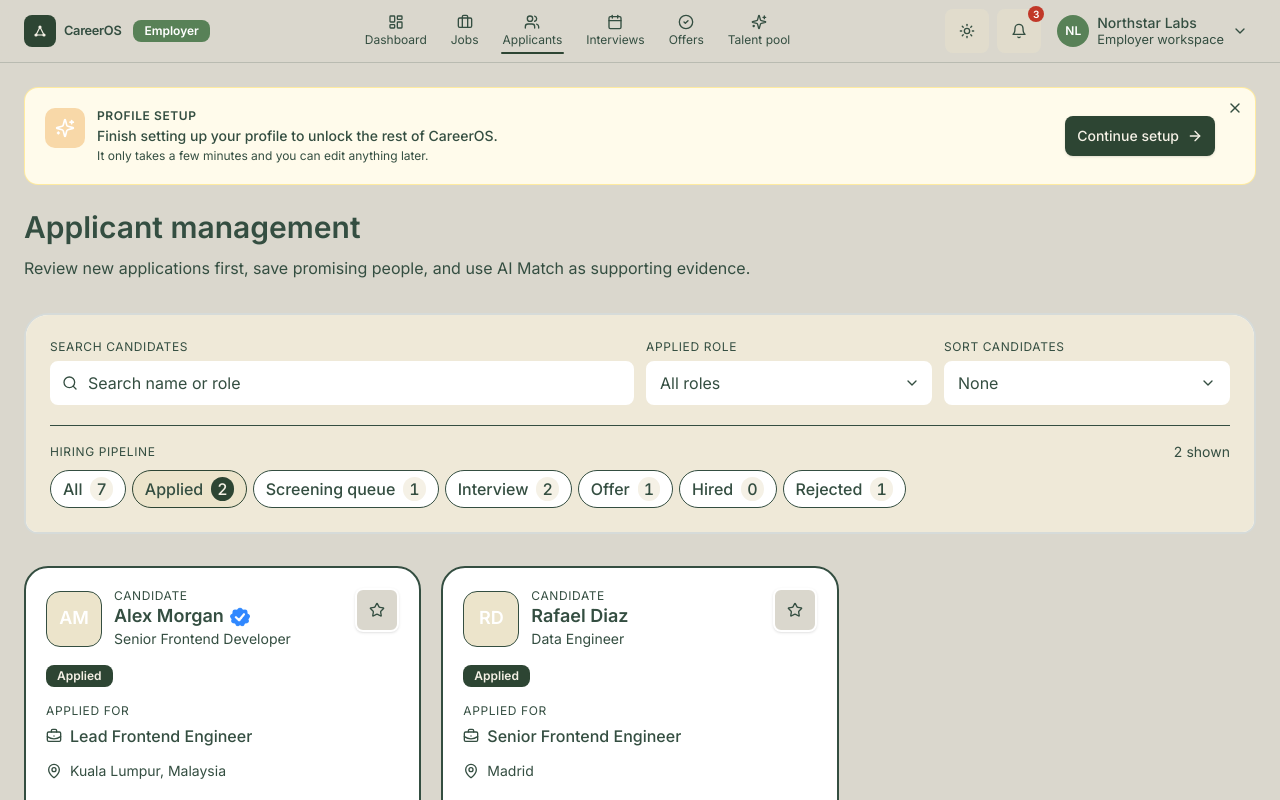
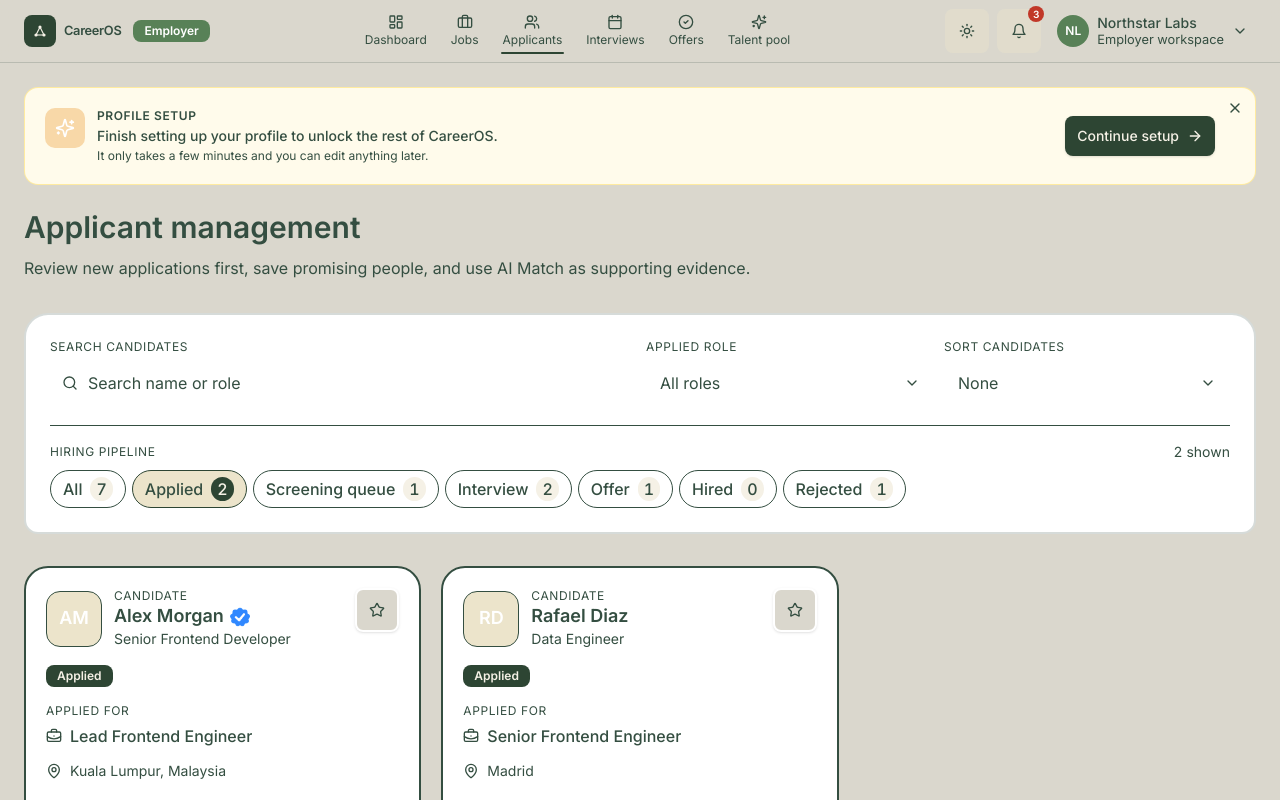
Before and after one commit to davidlaw373-glitch/talentbank-tech-hackathon-2cm, a Next.js app: page /employer/applicants in a window 1280 px wide. Shown: the top 800 px of the page. Built offline with nearby package versions, Linux system fonts and the light colour scheme.

Commit message:
Final changes

```diff
--- a/src/app/employer/applicants/page.tsx
+++ b/src/app/employer/applicants/page.tsx
@@ -199,7 +199,7 @@
         data-slot="candidate-filter-panel"
         className="overflow-hidden rounded-tl-3xl rounded-tr-3xl border-2 shadow-none"
       >
-        <CardContent className="space-y-5 bg-surface-inset p-5 md:p-6">
+        <CardContent className="space-y-5 p-5 md:p-6">
           <div className="grid gap-3 md:grid-cols-2 xl:grid-cols-4">
             <div className="flex flex-col gap-1.5 md:col-span-2 xl:col-span-2">
               <label htmlFor="candidate-search" className="text-caption">
```
